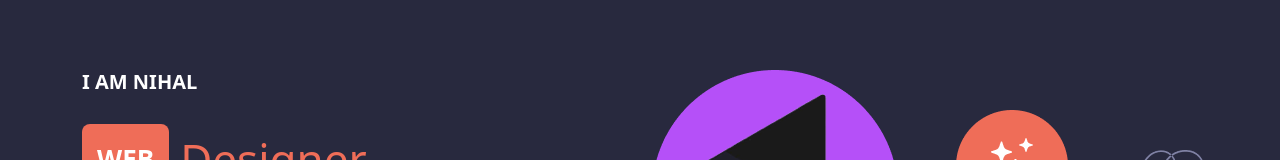
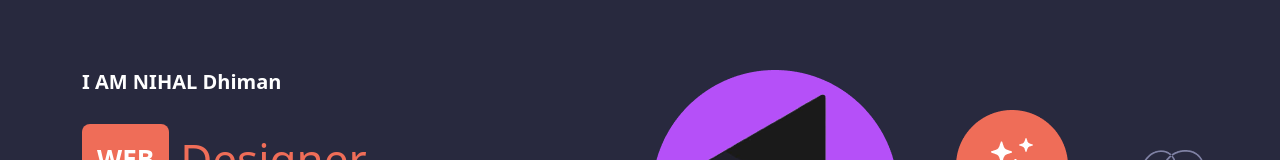
Before and after one commit to Nihaldhiman/portfolio, a plain HTML site: page index.html in a window 1280 px wide. Shown: the part 126-286 px from the top of the page. Drawn offline with nearby package versions, Linux system fonts and the light colour scheme.

Commit message:
title changes

```diff
--- a/index.html
+++ b/index.html
@@ -82,7 +82,7 @@
         <div class="row d-flex flex-md-row flex-column-reverse">
           <div class="col-md-6 mb-md-0 mb-3">
             <div class="banner_title wow">
-              <h1>I AM NIHAL</h1>
+              <h1>I AM NIHAL Dhiman</h1>
               <div class="banner_txt">
                 <div>
                   <h4>WEB</h4>
```
